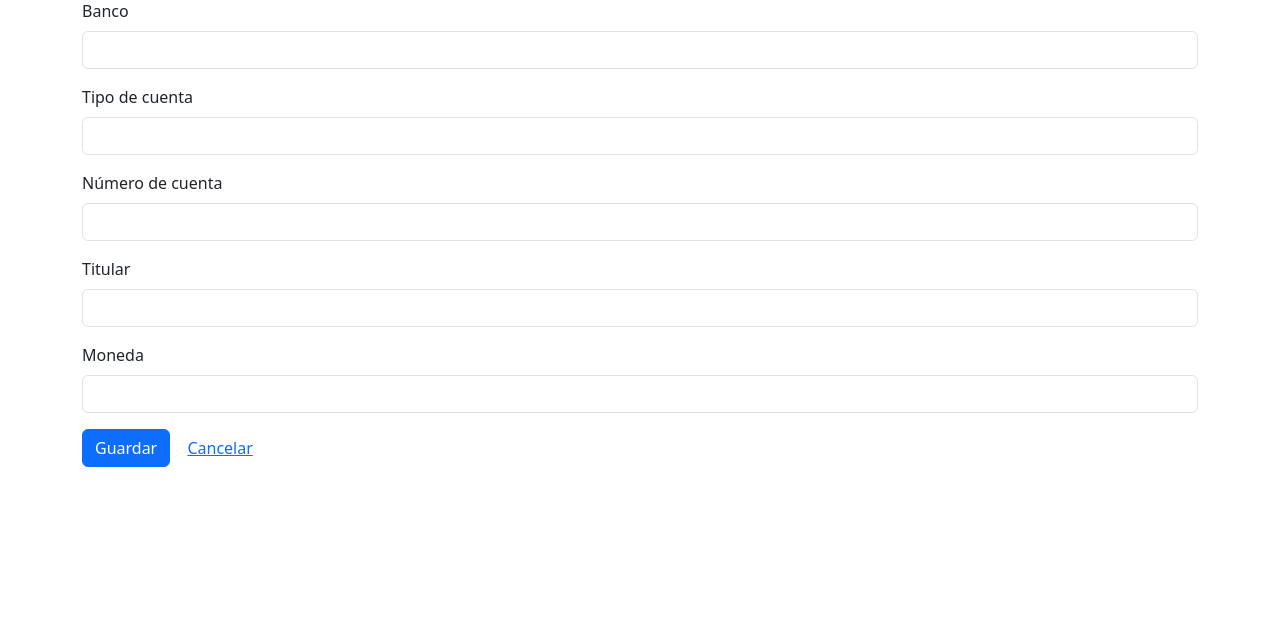
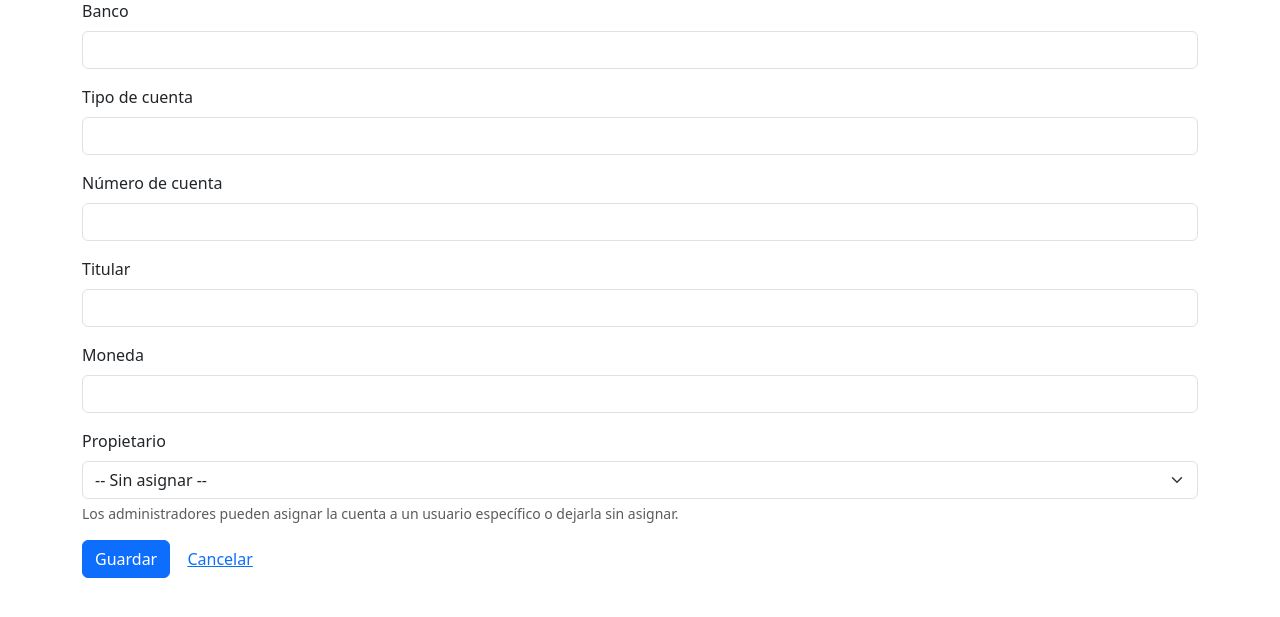
Before and after one commit to Jocagi/Bank_Tracker, a Flask app: page /cuentas/add in a window 1280 px wide. Shown: the part 137-754 px from the top of the page. Run offline with Flask 3, Linux system fonts and the light colour scheme; a user stored in the database is signed in; tables that the repository leaves empty hold one stand-in row (values such as "Sample post"); some libraries are stand-ins or nearby versions.

Commit message:
feat: Add user assignment functionality for cuentas; allow admins to select account owner during creation and editing

```diff
--- a/app/routes/cuentas.py
+++ b/app/routes/cuentas.py
@@ -26,21 +26,27 @@ def list_cuentas():
 @bp.route('/cuentas/add', methods=['GET', 'POST'])
 @login_required
 def add_cuenta():
+    # Obtener lista de usuarios para administradores
+    users = []
+    if hasattr(current_user, 'is_admin') and current_user.is_admin():
+        users = User.query.order_by(User.username).all()
+
     if request.method == 'POST':
         banco = request.form.get('banco', '').strip()
         tipo_cuenta = request.form.get('tipo_cuenta', '').strip()
         numero_cuenta = request.form.get('numero_cuenta', '').strip()
         titular = request.form.get('titular', '').strip()
         moneda = request.form.get('moneda', '').strip()
+        user_id = request.form.get('user_id', '')
 
         if not (banco and tipo_cuenta and numero_cuenta and titular and moneda):
             flash('Todos los campos son obligatorios.', 'danger')
-            return render_template('cuentas_add.html')
+            return render_template('cuentas_add.html', users=users)
 
         # Validar unicidad número de cuenta
         if Cuenta.query.filter_by(numero_cuenta=numero_cuenta).first():
             flash('Ya existe una cuenta con ese número.', 'warning')
-            return render_template('cuentas_add.html')
+            return render_template('cuentas_add.html', users=users)
 
         nueva = Cuenta(
             banco=banco,
@@ -49,18 +55,27 @@ def add_cuenta():
             titular=titular,
             moneda=moneda
         )
-        # asignar propietario
+
+        # Asignar propietario
         if hasattr(current_user, 'is_admin') and current_user.is_admin():
-            # si admin no se asigna propietario por defecto
-            nueva.user_id = None
+            # Los administradores pueden asignar propietario específico
+            if user_id:
+                try:
+                    nueva.user_id = int(user_id)
+                except ValueError:
+                    flash('Usuario inválido seleccionado.', 'warning')
+                    return render_template('cuentas_add.html', users=users)
+            else:
+                nueva.user_id = None  # Sin asignar
         else:
-            nueva.user_id = current_user.id
+            nueva.user_id = current_user.id  # Usuarios normales se asignan a sí mismos
+
         db.session.add(nueva)
         db.session.commit()
         flash('Cuenta añadida correctamente.', 'success')
         return redirect(url_for('main.list_cuentas'))
 
-    return render_template('cuentas_add.html')
+    return render_template('cuentas_add.html', users=users)
 
 
 @bp.route('/cuentas/<int:cuenta_id>/edit', methods=['GET', 'POST'])
@@ -71,33 +86,49 @@ def edit_cuenta(cuenta_id):
         if cuenta.user_id != current_user.id:
             flash('Acceso denegado', 'danger')
             return redirect(url_for('main.list_cuentas'))
+
+    # Obtener lista de usuarios para administradores
+    users = []
+    if hasattr(current_user, 'is_admin') and current_user.is_admin():
+        users = User.query.order_by(User.username).all()
+
     if request.method == 'POST':
         banco = request.form.get('banco', '').strip()
         tipo_cuenta = request.form.get('tipo_cuenta', '').strip()
         numero_cuenta = request.form.get('numero_cuenta', '').strip()
         titular = request.form.get('titular', '').strip()
         moneda = request.form.get('moneda', '').strip()
+        user_id = request.form.get('user_id', '')
 
         if not (banco and tipo_cuenta and numero_cuenta and titular and moneda):
             flash('Todos los campos son obligatorios.', 'danger')
-            return render_template('cuentas_edit.html', cuenta=cuenta)
+            return render_template('cuentas_edit.html', cuenta=cuenta, users=users)
 
         # Verificar si el número de cuenta ya lo usa otra cuenta
         other = Cuenta.query.filter(Cuenta.numero_cuenta == numero_cuenta, Cuenta.id != cuenta.id).first()
         if other:
             flash('Otra cuenta ya usa ese número.', 'warning')
-            return render_template('cuentas_edit.html', cuenta=cuenta)
+            return render_template('cuentas_edit.html', cuenta=cuenta, users=users)
 
         cuenta.banco = banco
         cuenta.tipo_cuenta = tipo_cuenta
         cuenta.numero_cuenta = numero_cuenta
         cuenta.titular = titular
         cuenta.moneda = moneda
+
+        # Solo los administradores pueden cambiar el propietario
+        if hasattr(current_user, 'is_admin') and current_user.is_admin() and user_id:
+            try:
+                cuenta.user_id = int(user_id) if user_id else None
+            except ValueError:
+                flash('Usuario inválido seleccionado.', 'warning')
+                return render_template('cuentas_edit.html', cuenta=cuenta, users=users)
+
         db.session.commit()
         flash('Cuenta actualizada correctamente.', 'success')
         return redirect(url_for('main.list_cuentas'))
 
-    return render_template('cuentas_edit.html', cuenta=cuenta)
+    return render_template('cuentas_edit.html', cuenta=cuenta, users=users)
 
 
 @bp.route('/cuentas/<int:cuenta_id>/delete', methods=['POST'])
--- a/app/templates/cuentas_add.html
+++ b/app/templates/cuentas_add.html
@@ -23,6 +23,21 @@
     <label class="form-label">Moneda</label>
     <input name="moneda" class="form-control">
   </div>
+
+  {# Solo administradores pueden asignar propietario #}
+  {% if current_user.is_authenticated and current_user.is_admin() %}
+  <div class="mb-3">
+    <label class="form-label">Propietario</label>
+    <select name="user_id" class="form-select">
+      <option value="">-- Sin asignar --</option>
+      {% for u in users %}
+        <option value="{{ u.id }}">{{ u.username }}</option>
+      {% endfor %}
+    </select>
+    <div class="form-text">Los administradores pueden asignar la cuenta a un usuario específico o dejarla sin asignar.</div>
+  </div>
+  {% endif %}
+
   <button class="btn btn-primary">Guardar</button>
   <a href="{{ url_for('main.list_cuentas') }}" class="btn btn-link">Cancelar</a>
 </form>
```
Also changed, not shown: app/templates/cuentas_edit.html (+15 -0 lines).
